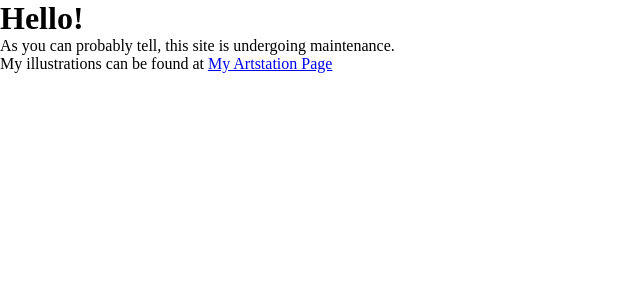
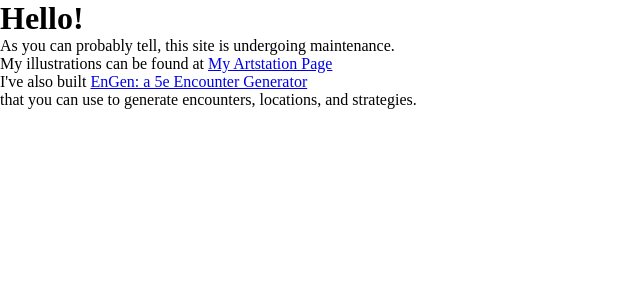
Before and after one commit to BenLeJeune/benlejeune.github.io, a React (Create React App) app: page / in a window 1280 px wide. Shown: the top 300 px of the page, without its empty margins (0-640 px from the left). Built offline with nearby package versions, Linux system fonts and the light colour scheme.

Commit message:
Added description

```diff
--- a/public/index.html
+++ b/public/index.html
@@ -7,7 +7,7 @@
     <meta name="theme-color" content="#000000" />
     <meta
       name="description"
-      content="Web site created using create-react-app"
+      content="I'm a student, developer, and artist. Check out my art - and my 5e encounter generator!"
     />
     <link rel="apple-touch-icon" href="%PUBLIC_URL%/logo192.png" />
     <!--
--- a/src/Temp_Router.tsx
+++ b/src/Temp_Router.tsx
@@ -8,7 +8,6 @@ export default function TempRouter() {
     return <BrowserRouter>
         <Routes>
             <Route path="/" element={<TempRedirect/>}/>
-            <Route path="/old-site" element={<Viewport/>}/>
         </Routes>
     </BrowserRouter>
 
--- a/src/Views/Landing/landing.css
+++ b/src/Views/Landing/landing.css
@@ -3,7 +3,7 @@ div#LandingView div#LandingTransitionTitleContainer h1#LandingTransitionTitle {
 }
 @media (max-width: 1000px) {
   div#LandingView div#LandingTransitionTitleContainer h1#LandingTransitionTitle {
-    font-size: 4.5em;
+    font-size: 4em;
   }
 }
 
--- a/src/Views/Temp_Redirect/TempRedirect.tsx
+++ b/src/Views/Temp_Redirect/TempRedirect.tsx
@@ -1,6 +1,5 @@
 import React from 'react';
 import "./TempRedirect.css";
-import {Link} from "react-router-dom";
 
 export default function TempRedirect() {
 
@@ -8,6 +7,8 @@ export default function TempRedirect() {
         <h1>Hello!</h1>
         <p>As you can probably tell, this site is undergoing maintenance.</p>
         <p>My illustrations can be found at <a href="https://www.artstation.com/ben-le-jeune">My Artstation Page</a></p>
+        <p>I've also built <a href="/5e-encounter-generator" className="href">EnGen: a 5e Encounter Generator</a></p> that
+        you can use to generate encounters, locations, and strategies.
     </div>
 
 }
```
Also changed, not shown: 2 other files (tests, documents, lock files or other folders).
